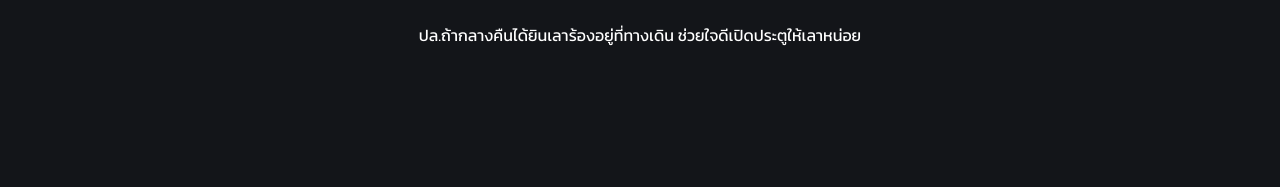
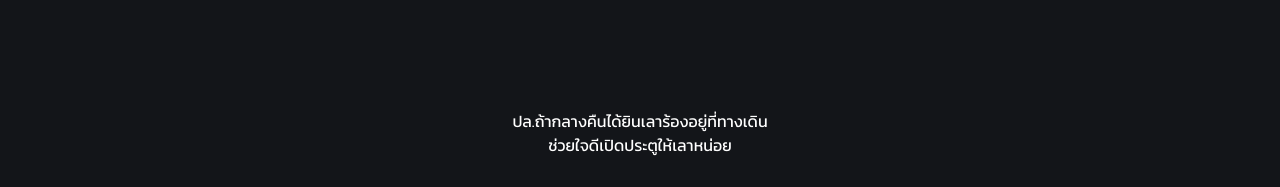
Before and after one commit to Emxg/cat, a plain HTML site: page index.html in a window 1280 px wide. Shown: the part 613-800 px from the top of the page. Drawn offline with Linux system fonts and the light colour scheme.

Commit message:
Update index.html

```diff
--- a/index.html
+++ b/index.html
@@ -133,10 +133,11 @@
       h8 {
       color: white;
       position: absolute;
-      bottom: 140px; /* ปรับตำแหน่งตามต้องการ */
+      bottom: 30px; /* ปรับตำแหน่งตามต้องการ */
       left: 50%;
       transform: translateX(-50%);
-      text-align: center;
+      text-align: center; /* จัดตำแหน่งตรงกลางแนวนอน */
+      white-space: nowrap; /* ไม่ให้ข้อความขึ้นบรรทัดใหม่ */
     }
 
 
@@ -158,6 +159,6 @@
       <img src="https://lh5.googleusercontent.com/d/1m3kQQPUECjf1xj4M09Lrhhy0ecbrgGNk" alt="Cat">
   </div>
 </div>
-  <h8>ปล.ถ้ากลางคืนได้ยินเลาร้องอยู่ที่ทางเดิน ช่วยใจดีเปิดประตูให้เลาหน่อย</h8>
+  <h8>ปล.ถ้ากลางคืนได้ยินเลาร้องอยู่ที่ทางเดิน <br> ช่วยใจดีเปิดประตูให้เลาหน่อย</h8>
 </body>
 </html>
```
